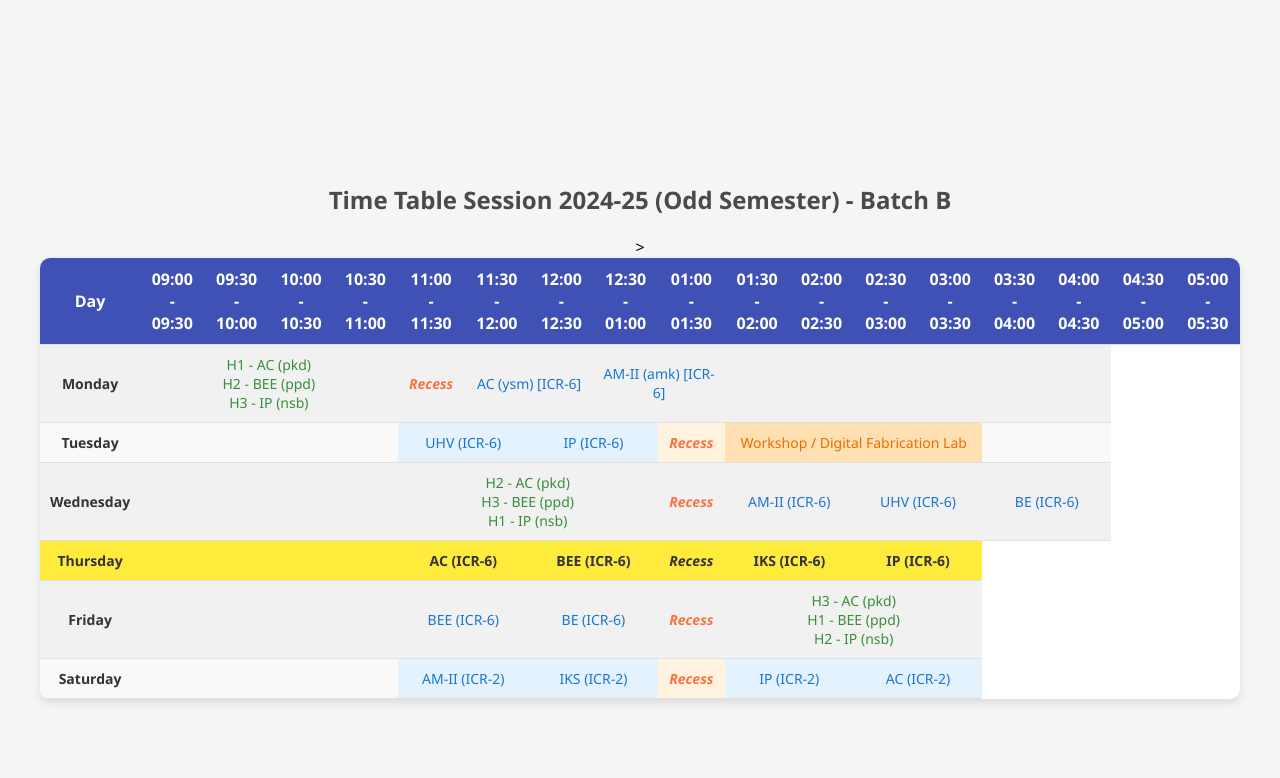
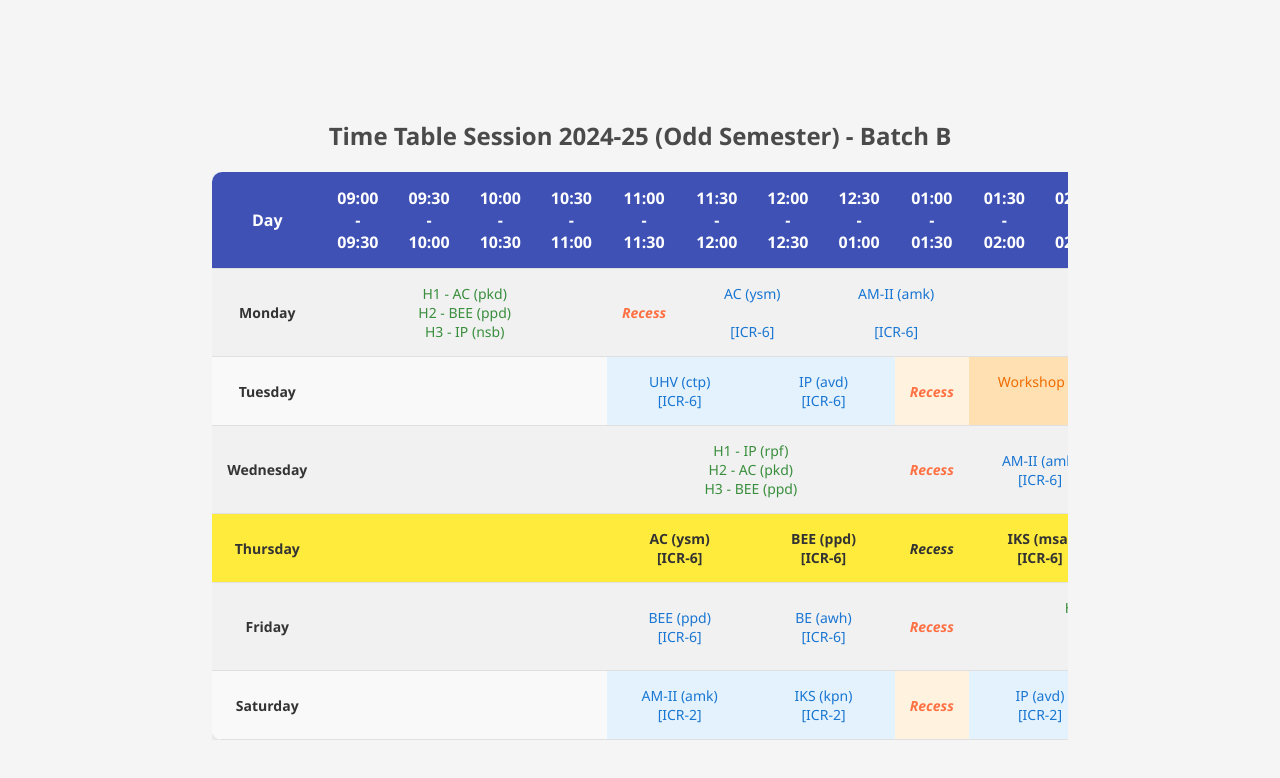
Before and after one commit to kartikshriwas/text, a plain HTML site: page index.html in a window 1280 px wide. Drawn offline with Linux system fonts and the light colour scheme.

Commit message:
Update index.html

```diff
--- a/index.html
+++ b/index.html
@@ -2,9 +2,7 @@
 <html lang="en">
 
 <head>
-
     <meta charset="UTF-8">
-
     <meta name="viewport" content="width=device-width, initial-scale=1.0">
     <title>Batch B Timetable</title>
     <style>
@@ -15,9 +13,9 @@
             padding: 20px;
             display: flex;
             flex-direction: column;
+            align-items: center;
             justify-content: center;
-            align-items: center;
-            height: 100vh;
+            min-height: 100vh;
         }
 
         h2 {
@@ -39,11 +37,11 @@
 
         th,
         td {
-            padding: 10px;
             text-align: center;
             font-size: 14px;
             color: #333;
             transition: background-color 0.3s ease;
+            padding: 15px;
         }
 
         th {
@@ -95,22 +93,21 @@
             color: #333 !important;
             font-weight: bold;
         }
-
         td,
         th {
             border-bottom: 1px solid #e0e0e0;
         }
-
-        td:last-child,
-        th:last-child {
-            border-right: none;
+        .table-container {
+            width: 69%;
+            overflow-x: auto;
+            -webkit-overflow-scrolling: touch;
         }
 
         @media screen and (max-width: 768px) {
 
             th,
             td {
-                padding: 8px;
+                padding: 10px;
                 font-size: 12px;
             }
 
@@ -118,11 +115,21 @@
                 font-size: 20px;
             }
         }
+
+        @media screen and (max-width: 600px) {
+
+            th,
+            td {
+                padding: 8px;
+                font-size: 10px;
+            }
+        }
     </style>
 </head>
 
 <body>
     <h2>Time Table Session 2024-25 (Odd Semester) - Batch B</h2>
+    <div class="table-container">
         <table id="timetable">
             <tr>
                 <th class="time">Day</th>
@@ -148,8 +155,8 @@
                 <td class="day"><strong>Monday</strong></td>
                 <td colspan="4" class="practical">H1 - AC (pkd) <br> H2 - BEE (ppd)<br> H3 - IP (nsb)</td>
                 <td class="recess"><strong>Recess</strong></td>
-            <td colspan="2" class="lecture">AC (ysm) [ICR-6]</td>
-            <td colspan="2" class="lecture">AM-II (amk) [ICR-6]</td>
+                <td colspan="2" class="lecture">AC (ysm) <br> <br> [ICR-6]</td>
+                <td colspan="2" class="lecture">AM-II (amk) <br> <br> [ICR-6]</td>
                 <td colspan="2"></td>
                 <td colspan="2"></td>
                 <td colspan="2"></td>
@@ -157,49 +164,49 @@
             <tr>
                 <td class="day"><strong>Tuesday</strong></td>
                 <td colspan="4"></td>
-            <td class="lecture" colspan="2">UHV (ICR-6)</td>
-            <td class="lecture" colspan="2">IP (ICR-6)</td>
+                <td class="lecture" colspan="2">UHV (ctp) <br> [ICR-6]</td>
+                <td class="lecture" colspan="2">IP (avd) <br> [ICR-6]</td>
                 <td class="recess"><strong>Recess</strong></td>
-            <td colspan="4" class="workshop">Workshop / Digital Fabrication Lab</td>
+                <td colspan="4" class="workshop">Workshop / Digital Fabrication Lab (vvk) </td>
                 <td colspan="2"></td>
             </tr>
             <tr>
                 <td class="day"><strong>Wednesday</strong></td>
                 <td colspan="4"></td>
-            <td colspan="4" class="practical">H2 - AC (pkd) <br> H3 - BEE (ppd)<br> H1 - IP (nsb)</td>
+                <td colspan="4" class="practical"> H1 - IP (rpf)<br>H2 - AC (pkd) <br> H3 - BEE (ppd)</td>
                 <td class="recess"><strong>Recess</strong></td>
-            <td class="lecture" colspan="2">AM-II (ICR-6)</td>
-            <td class="lecture" colspan="2">UHV (ICR-6)</td>
-            <td class="lecture" colspan="2">BE (ICR-6)</td>
+                <td class="lecture" colspan="2">AM-II (amk) <br> [ICR-6]</td>
+                <td class="lecture" colspan="2">UHV (ctp) <br> [ICR-6]</td>
+                <td class="lecture" colspan="2">BE (awh) <br> [ICR-6]</td>
             </tr>
             <tr>
                 <td class="day"><strong>Thursday</strong></td>
                 <td colspan="4"></td>
-            <td class="lecture" colspan="2">AC (ICR-6)</td>
-            <td class="lecture" colspan="2">BEE (ICR-6)</td>
-            <td class="recess"><strong>Recess</strong></td>>
-            <td class="lecture" colspan="2">IKS (ICR-6)</td>
-            <td class="lecture" colspan="2">IP (ICR-6)</td>
+                <td class="lecture" colspan="2">AC (ysm) <br> [ICR-6]</td>
+                <td class="lecture" colspan="2">BEE (ppd) <br> [ICR-6]</td>
+                <td class="recess"><strong>Recess</strong></td>
+                <td class="lecture" colspan="2">IKS (msa) <br> [ICR-6]</td>
+                <td class="lecture" colspan="2">IP (avd) <br> [ICR-6]</td>
             </tr>
             <tr>
                 <td class="day"><strong>Friday</strong></td>
                 <td colspan="4"></td>
-            <td class="lecture" colspan="2">BEE (ICR-6)</td>
-            <td class="lecture" colspan="2">BE (ICR-6)</td>
+                <td class="lecture" colspan="2">BEE (ppd) <br> [ICR-6]</td>
+                <td class="lecture" colspan="2">BE (awh) <br> [ICR-6]</td>
                 <td class="recess"><strong>Recess</strong></td>
-            <td colspan="4" class="practical">H3 - AC (pkd) <br> H1 - BEE (ppd)<br> H2 - IP (nsb)</td>
+                <td colspan="4" class="practical">H1 - BEE (ppd) <br>H2 - IP (nsb) <br> H3 - AC (pkd)</td>
             </tr>
             <tr>
                 <td class="day"><strong>Saturday</strong></td>
                 <td colspan="4"></td>
-            <td class="lecture" colspan="2">AM-II (ICR-2)</td>
-            <td class="lecture" colspan="2">IKS (ICR-2)</td>
+                <td class="lecture" colspan="2">AM-II (amk) <br> [ICR-2]</td>
+                <td class="lecture" colspan="2">IKS (kpn) <br> [ICR-2]</td>
                 <td class="recess"><strong>Recess</strong></td>
-            <td class="lecture" colspan="2">IP (ICR-2)</td>
-            <td class="lecture" colspan="2">AC (ICR-2)</td>
+                <td class="lecture" colspan="2">IP (avd) <br> [ICR-2]</td>
+                <td class="lecture" colspan="2">AC (ysm) <br> [ICR-2]</td>
             </tr>
         </table>
-
+    </div>
     <script>
         const days = ["Sunday", "Monday", "Tuesday", "Wednesday", "Thursday", "Friday", "Saturday"];
         const currentDay = new Date().getDay();
@@ -212,5 +219,4 @@
         });
     </script>
 </body>
-
 </html>
```
Lines whose indentation alone changed are shown as unchanged.
